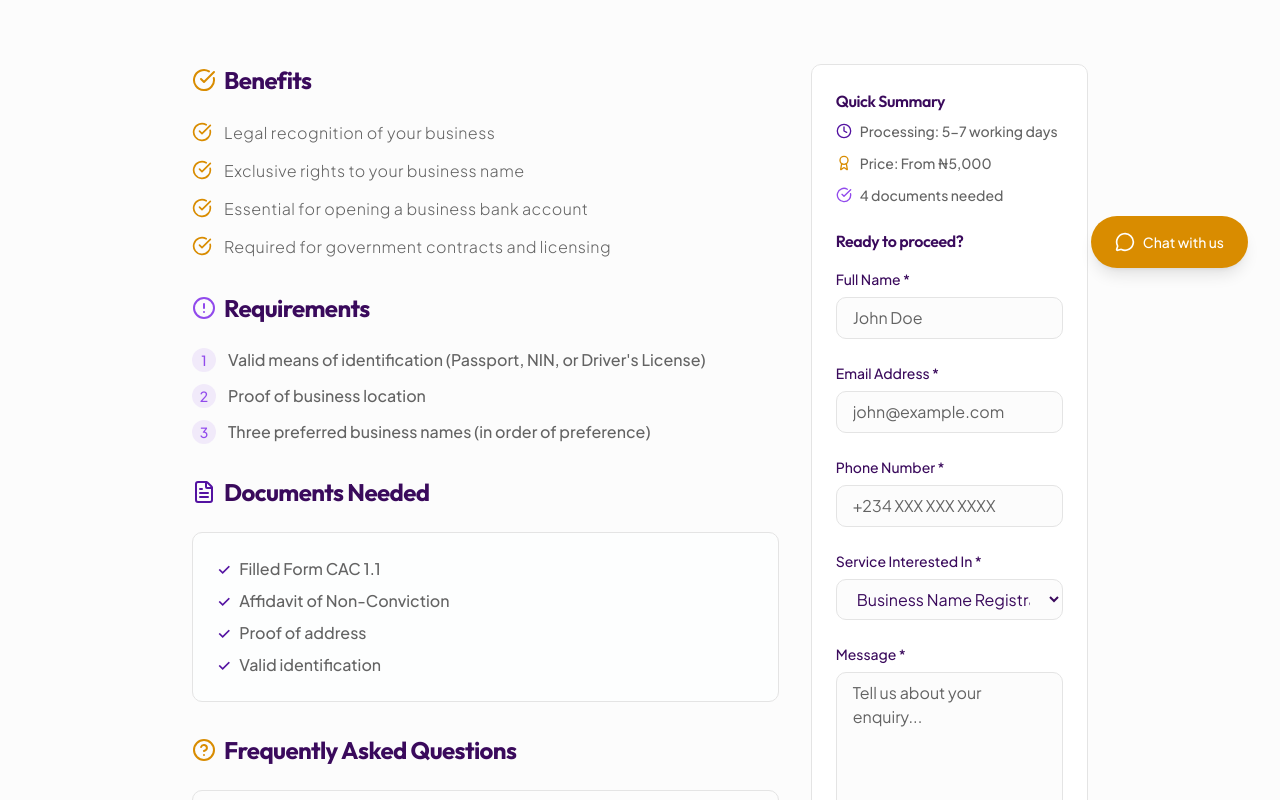
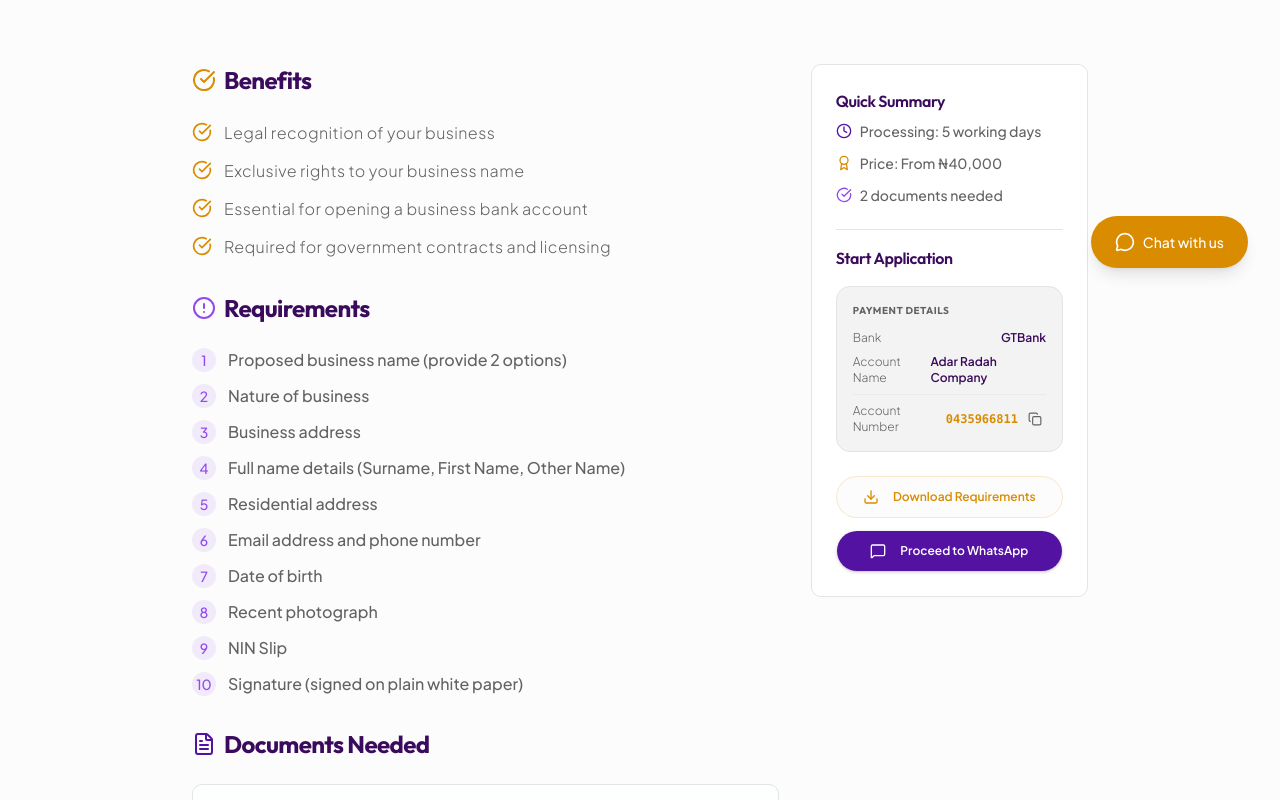
Before and after one commit to Sliver14/adah-radah, a Next.js app: page /services/business-name-registration in a window 1280 px wide. Shown: the part 500-1300 px from the top of the page. Built offline with nearby package versions, Linux system fonts and the light colour scheme.

Commit message:
feat: restructure services flow with requirements download, account details copy, and direct WhatsApp redirect

```diff
--- a/app/page.tsx
+++ b/app/page.tsx
@@ -809,19 +809,43 @@ export default function HomePage() {
             </div>
 
             {/* Right Column */}
-            <div className="p-6 border border-border bg-card rounded-2xl shadow-sm">
-              <span className="text-xs font-bold uppercase tracking-wider text-[#008069] mb-4 block">Services at a glance</span>
-              <div className="divide-y divide-border">
+            <div className="p-6 border border-border bg-card rounded-2xl shadow-sm space-y-6 md:col-span-1">
+              <span className="text-xs font-bold uppercase tracking-wider text-secondary mb-2 block">Services at a glance</span>
+              <div className="grid grid-cols-1 md:grid-cols-2 gap-x-8 gap-y-6">
                 {[
-                  { label: 'Business Registration', val: 'BN, RC, & IT' },
-                  { label: 'Brand Protection', val: 'Trademark & Copyright' },
-                  { label: 'Compliance', val: 'Annual Returns, SCUML, Tax' },
-                  { label: 'Permits & Licences', val: 'NAFDAC, SON, State' },
-                  { label: 'Advisory & Planning', val: 'AI + Human' }
-                ].map((row, idx) => (
-                  <div key={idx} className="flex justify-between py-3 text-sm">
-                    <span className="text-muted-foreground font-medium">{row.label}</span>
-                    <span className="text-foreground font-semibold">{row.val}</span>
+                  {
+                    category: 'BUSINESS REGISTRATION',
+                    items: ['Business Name', 'Limited Liability Company']
+                  },
+                  {
+                    category: 'INCORPORATED TRUSTEES',
+                    items: ['NGO, Foundation, Association, Alumni, Charity Organization', 'Religious Organisations']
+                  },
+                  {
+                    category: 'COMPLIANCE',
+                    items: ['TIN & REV360', 'SCUML', 'Export License', 'NAFDAC Registration']
+                  },
+                  {
+                    category: 'BRAND PROTECTION',
+                    items: ['Trademark', 'Copyright']
+                  },
+                  {
+                    category: 'POST INCORPORATION',
+                    items: ['Annual Returns', 'Change of Director', 'Increase Of Share Capital']
+                  }
+                ].map((sec, idx) => (
+                  <div key={idx} className="space-y-2">
+                    <h4 className="text-[10px] font-bold tracking-wider text-foreground uppercase border-b border-border/60 pb-1">
+                      {sec.category}
+                    </h4>
+                    <ul className="space-y-1">
+                      {sec.items.map((item, itemIdx) => (
+                        <li key={itemIdx} className="text-xs text-muted-foreground flex items-start gap-1.5 font-light">
+                          <span className="h-1.5 w-1.5 rounded-full bg-secondary flex-shrink-0 mt-1.5" />
+                          <span>{item}</span>
+                        </li>
+                      ))}
+                    </ul>
                   </div>
                 ))}
               </div>
--- a/app/services/[slug]/page.tsx
+++ b/app/services/[slug]/page.tsx
@@ -2,7 +2,7 @@ import { notFound } from 'next/navigation'
 import type { Metadata } from 'next'
 import Link from 'next/link'
 import { Button } from '@/components/ui/button'
-import ContactForm from '@/components/ContactForm'
+import ServiceActionPanel from '@/components/ServiceActionPanel'
 import FAQAccordion from '@/components/FAQAccordion'
 import ServiceCard from '@/components/ServiceCard'
 import { getServiceBySlug, getRelatedServices, services } from '@/data/services'
@@ -176,21 +176,10 @@ export default async function ServicePage({ params }: ServicePageProps) {
                   </div>
                 </div>
 
-                <div>
-                  <h3 className="font-semibold text-foreground mb-4">Ready to proceed?</h3>
-                  <ContactForm
-                    defaultService={service.title}
-                    services={services}
-                  />
+                <div className="border-t border-border pt-4">
+                  <h3 className="font-semibold text-foreground mb-4">Start Application</h3>
+                  <ServiceActionPanel service={service} />
                 </div>
-
-                {/* CTA Button */}
-                <Link href="#enquiry-form" className="block">
-                  <Button className="w-full bg-primary hover:bg-primary/90 text-primary-foreground font-medium">
-                    Start Application
-                    <ArrowRight className="ml-2 h-4 w-4" />
-                  </Button>
-                </Link>
               </div>
             </div>
           </div>
@@ -258,13 +247,10 @@ export default async function ServicePage({ params }: ServicePageProps) {
               </div>
             </div>
 
-            {/* Contact Form */}
+            {/* Service Action Panel */}
             <div className="p-8 rounded-lg border border-border bg-card">
-              <h3 className="text-xl font-semibold text-foreground mb-6">Send Us an Enquiry</h3>
-              <ContactForm
-                defaultService={service.title}
-                services={services}
-              />
+              <h3 className="text-xl font-semibold text-foreground mb-6">Start Application</h3>
+              <ServiceActionPanel service={service} />
             </div>
           </div>
         </div>
--- /dev/null
+++ b/components/ServiceActionPanel.tsx
@@ -0,0 +1,115 @@
+'use client'
+
+import { useState } from 'react'
+import { Button } from '@/components/ui/button'
+import { Check, Copy, Download, MessageSquare } from 'lucide-react'
+import type { Service } from '@/data/services'
+
+interface ServiceActionPanelProps {
+  service: Service
+}
+
+export default function ServiceActionPanel({ service }: ServiceActionPanelProps) {
+  const [copied, setCopied] = useState(false)
+
+  const handleCopy = () => {
+    navigator.clipboard.writeText('0435966811')
+    setCopied(true)
+    setTimeout(() => setCopied(false), 2000)
+  }
+
+  const handleDownload = () => {
+    const content = `
+ADAH RADAH COMPANY
+==================================
+SERVICE: ${service.title.toUpperCase()}
+PROCESSING TIME: ${service.timeline}
+PRICE: ${service.price || 'Contact us'}
+
+REQUIREMENTS NEEDED FROM YOU:
+${service.requirements.map((r, i) => `${i + 1}. ${r}`).join('\n')}
+
+WHAT YOU WILL RECEIVE (DELIVERABLES):
+${service.documents.map((d, i) => `- ${d}`).join('\n')}
+
+==================================
+PAYMENT DETAILS:
+Bank: GTBank
+Account Name: Adar Radah Company
+Account Number: 0435966811
+==================================
+
+How to proceed:
+1. Pay the fee to the GTBank account above.
+2. Click 'Proceed to WhatsApp' on our website or message +234 806 920 4009.
+3. Send your proof of payment and the required documents listed above.
+`
+    const blob = new Blob([content.trim()], { type: 'text/plain;charset=utf-8' })
+    const url = URL.createObjectURL(blob)
+    const link = document.createElement('a')
+    link.href = url
+    link.download = `${service.slug}-requirements.txt`
+    document.body.appendChild(link)
+    link.click()
+    document.body.removeChild(link)
+    URL.revokeObjectURL(url)
+  }
+
+  const whatsappLink = `https://wa.me/2348069204009?text=Hi+Adah+Radah%2C+I+want+to+start+registration+for+${encodeURIComponent(service.title)}.`
+
+  return (
+    <div className="space-y-6">
+      {/* Account Details Box */}
+      <div className="bg-muted/50 rounded-xl p-4 border border-border">
+        <h4 className="text-[10px] font-bold uppercase tracking-wider text-muted-foreground mb-3">Payment Details</h4>
+        <div className="space-y-2 text-sm text-foreground">
+          <div className="flex justify-between items-center text-xs">
+            <span className="text-muted-foreground font-light">Bank</span>
+            <span className="font-semibold text-foreground">GTBank</span>
+          </div>
+          <div className="flex justify-between items-center text-xs">
+            <span className="text-muted-foreground font-light">Account Name</span>
+            <span className="font-semibold text-foreground">Adar Radah Company</span>
+          </div>
+          <div className="flex justify-between items-center gap-2 pt-2 border-t border-border/60 mt-1.5">
+            <span className="text-xs text-muted-foreground font-light">Account Number</span>
+            <div className="flex items-center gap-1.5">
+              <span className="font-mono font-bold text-secondary text-xs">0435966811</span>
+              <button
+                onClick={handleCopy}
+                className="p-1 rounded hover:bg-muted text-muted-foreground hover:text-foreground transition-all"
+                title="Copy Account Number"
+              >
+                {copied ? <Check className="h-3.5 w-3.5 text-green-600 animate-pulse" /> : <Copy className="h-3.5 w-3.5" />}
+              </button>
+            </div>
+          </div>
+        </div>
+      </div>
+
+      {/* Actions */}
+      <div className="space-y-3">
+        <Button
+          onClick={handleDownload}
+          variant="outline"
+          className="w-full border-secondary/20 hover:border-secondary text-secondary hover:bg-secondary/5 font-semibold text-xs py-5"
+        >
+          <Download className="mr-2 h-4 w-4" />
+          Download Requirements
+        </Button>
+
+        <a
+          href={whatsappLink}
+          target="_blank"
+          rel="noopener noreferrer"
+          className="block w-full"
+        >
+          <Button className="w-full bg-primary hover:bg-primary/95 text-white font-semibold text-xs py-5 shadow-sm">
+            <MessageSquare className="mr-2 h-4 w-4" />
+            Proceed to WhatsApp
+          </Button>
+        </a>
+      </div>
+    </div>
+  )
+}
--- a/data/services.ts
+++ b/data/services.ts
@@ -23,10 +23,10 @@ export const services: Service[] = [
     slug: 'business-name-registration',
     title: 'Business Name Registration',
     description: 'Register your business name with the Corporate Affairs Commission (CAC) to operate legally in Nigeria.',
-    shortDescription: 'Get your business name registered with CAC',
+    shortDescription: 'Business name registration in Nigeria is the process of legally registering a business name for the purpose of trading. It can be used by either a sole proprietor or a partnership.',
     icon: 'Building2',
-    timeline: '5-7 working days',
-    price: 'From ₦5,000',
+    timeline: '5 working days',
+    price: 'From ₦40,000',
     benefits: [
       'Legal recognition of your business',
       'Exclusive rights to your business name',
@@ -34,15 +34,20 @@ export const services: Service[] = [
       'Required for government contracts and licensing',
     ],
     requirements: [
-      'Valid means of identification (Passport, NIN, or Driver\'s License)',
-      'Proof of business location',
-      'Three preferred business names (in order of preference)',
+      'Proposed business name (provide 2 options)',
+      'Nature of business',
+      'Business address',
+      'Full name details (Surname, First Name, Other Name)',
+      'Residential address',
+      'Email address and phone number',
+      'Date of birth',
+      'Recent photograph',
+      'NIN Slip',
+      'Signature (signed on plain white paper)',
     ],
     documents: [
-      'Filled Form CAC 1.1',
-      'Affidavit of Non-Conviction',
-      'Proof of address',
-      'Valid identification',
+      'Business Certificate',
+      'CAC Status Report',
     ],
     faqs: [
       {
@@ -73,10 +78,10 @@ export const services: Service[] = [
     slug: 'limited-company-registration',
     title: 'Limited Company Registration',
     description: 'Establish your limited company with legal personality and limited liability protection.',
-    shortDescription: 'Formal company registration with limited liability',
+    shortDescription: 'A Limited Liability Company (LLC) is a Private Company Limited by Shares. It is a distinct legal entity from the owners, ensuring complete protection of personal assets.',
     icon: 'Building',
-    timeline: '7-10 working days',
-    price: 'From ₦25,000',
+    timeline: '5 working days',
+    price: 'From ₦80,000',
     benefits: [
       'Limited liability protection for shareholders',
       'Separate legal entity distinct from owners',
@@ -85,18 +90,22 @@ export const services: Service[] = [
       'Enhanced credibility with clients and partners',
     ],
     requirements: [
-      'At least 2 directors and 1 shareholder',
-      'Valid identification for all directors',
-      'Memorandum and Articles of Association',
-      'Company secretary',
+      'Proposed company name (provide 2 options)',
+      'Nature of business',
+      'Business address',
+      'Full name details (Surname, First Name, Other Name) of directors/shareholders',
+      'Shares allotment details',
+      'Residential address',
+      'Email address and phone number',
+      'Date of birth',
+      'NIN Slip (or any other valid Nigerian ID card)',
+      'Signature (signed on plain white paper)',
     ],
     documents: [
-      'Form CAC 2 (Memorandum of Association)',
-      'Form CAC 3 (Articles of Association)',
-      'Form CAC 7 (Notice of Situation of Registered Office)',
-      'Director\'s consent form',
-      'Affidavit of Compliance',
-      'Proof of address for registered office',
+      'Company Certificate',
+      'CAC Status Report',
+      'Memorandum of Association',
+      'Articles of Association',
     ],
     faqs: [
       {
@@ -123,10 +132,10 @@ export const services: Service[] = [
     slug: 'ngo-registration',
     title: 'NGO Registration',
     description: 'Register your non-governmental organization with full legal recognition and tax-exempt status.',
-    shortDescription: 'Professional NGO and non-profit registration',
+    shortDescription: 'Registration of non-profit organizations including foundations, associations, forums, clubs, charity organizations, and alumni that do not engage in trading goods or services for profit.',
     icon: 'Heart',
-    timeline: '10-14 working days',
-    price: 'From ₦15,000',
+    timeline: '6 weeks',
+    price: 'From ₦200,000',
     benefits: [
       'Legal recognition as a nonprofit organization',
       'Eligibility for tax exemption',
@@ -135,17 +144,20 @@ export const services: Service[] = [
       'Access to government grants and support',
     ],
     requirements: [
-      'Board of trustees or governing council',
-      'Constitution/bye-laws',
-      'Mission statement and objectives',
-      'Bank account details',
+      'Proposed names (provide 2 options)',
+      'List of aims and objectives',
+      'Registered office address',
+      'Email address',
+      'Details of each trustee (First Name, Other Name, Surname, Date of Birth, Email, Phone, Address)',
+      'Role designation (President or Secretary only)',
+      'Trustee photograph',
+      'Valid ID card (NIN/Driver\'s License/International Passport)',
+      'Signature (signed on plain white paper)',
     ],
     documents: [
-      'Completed NGO registration forms',
-      'Constitution and bye-laws',
-      'List of trustees with their details',
-      'Proof of organizational address',
-      'Board resolution',
+      'Certificate of Incorporation',
+      'CAC Status Report',
+      'Approved Constitution',
     ],
     faqs: [
       {
@@ -168,10 +180,10 @@ export const services: Service[] = [
     slug: 'incorporated-trustees-registration',
     title: 'Incorporated Trustees Registration',
     description: 'Register incorporated trustees for managing charitable or community trust purposes.',
-    shortDescription: 'Incorporated trustees for charitable trusts',
+    shortDescription: 'Registration of non-profit organizations including foundations, associations, forums, clubs, religious organisations, and alumni that do not engage in trading goods or services for profit.',
     icon: 'Users',
-    timeline: '8-12 working days',
-    price: 'From ₦12,000',
+    timeline: '6 weeks',
+    price: 'From ₦200,000',
     benefits: [
       'Legal status for managing trust assets',
       'Perpetual succession regardless of member changes',
@@ -179,17 +191,20 @@ export const services: Service[] = [
       'Simplified administration of charitable work',
     ],
     requirements: [
-      'At least 3 trustees',
-      'Trust deed or agreement',
-      'Valid identification for all trustees',
-      'Purpose statement',
+      'Proposed names (provide 2 options)',
+      'List of aims and objectives',
+      'Registered office address',
+      'Email address',
+      'Details of each trustee (First Name, Other Name, Surname, Date of Birth, Email, Phone, Address)',
+      'Role designation (President or Secretary only)',
+      'Trustee photograph',
+      'Valid ID card (NIN/Driver\'s License/International Passport)',
+      'Signature (signed on plain white paper)',
     ],
     documents: [
-      'Trust deed',
-      'List of trustees with addresses',
-      'Board resolution',
-      'Proof of registered address',
-      'Affidavit of Compliance',
+      'Certificate of Incorporation',
+      'CAC Status Report',
+      'Approved Constitution',
     ],
     faqs: [
       {
@@ -208,10 +223,10 @@ export const services: Service[] = [
     slug: 'trademark-registration',
     title: 'Trademark Registration',
     description: 'Protect your brand with official trademark registration from the Nigerian Intellectual Property Office.',
-    shortDescription: 'Secure your brand with trademark protection',
+    shortDescription: "Trademark registration is the official process of legally protecting your brand's unique identity. It means getting the government's permission to own your brand assets so that nobody else can copy or use them.",
     icon: 'Shield',
-    timeline: '4-6 months',
-    price: 'From ₦30,000',
+    timeline: '4 weeks',
+    price: 'From ₦70,000',
     benefits: [
       'Exclusive rights to use your trademark nationally',
       'Legal protection against infringement',
@@ -220,17 +235,16 @@ export const services: Service[] = [
       'Foundation for international trademark registration',
     ],
     requirements: [
-      'Clear representation of the mark (logo/text)',
-      'List of goods/services to be covered',
-      'Evidence of use (or intention to use)',
-      'Priority country reference (if applicable)',
+      'Name of company',
+      'Registration Number (if applicable)',
+      'Address',
+      'Representatives of company',
+      'Phone number and email address',
+      'Nature of business',
+      'Trademark name or logo design',
     ],
     documents: [
-      'TM form with mark representation',
-      'Goods and services classification',
-      'Proof of use (specimens)',
-      'Priority document (if claiming priority)',
-      'Power of Attorney (if using agent)',
+      'Trademark Acceptance Letter',
     ],
     faqs: [
       {
@@ -243,7 +257,7 @@ export const services: Service[] = [
       },
       {
         question: 'How much does trademark registration cost?',
-        answer: 'Starting from ₦30,000 depending on the number of classes and complexity.',
+        answer: 'Starting from ₦70,000 depending on the number of classes and complexity.',
       },
       {
         question: 'Can I register my trademark internationally?',
@@ -257,9 +271,9 @@ export const services: Service[] = [
     slug: 'annual-returns-filing',
     title: 'Annual Returns Filing',
     description: 'Stay compliant with mandatory annual returns filing to CAC and maintain your company\'s good standing.',
-    shortDescription: 'Keep your company compliant with annual filings',
+    shortDescription: 'Annual Returns is a compulsory yearly financial obligation remitted to the Corporate Affairs Commission. Payment is compulsory for all businesses, associations, and religious organisations in Nigeria. The Corporate Affairs Commission has the right to delist defaulting companies.',
     icon: 'FileText',
-    timeline: '3-5 working days',
+    timeline: '3 working days',
     price: 'From ₦8,000',
     benefits: [
       'Maintain legal good standing with CAC',
@@ -269,17 +283,10 @@ export const services: Service[] = [
       'Demonstrate corporate governance',
     ],
     requirements: [
-      'Directors and shareholders register',
-      'Updated company information',
-      'Financial statements (if applicable)',
-      'Secretary\'s sign-off',
+      'CAC Registration Number (RC / BN / IT Number)',
     ],
     documents: [
-      'Form CAC 6 (Directors)',
-      'Form CAC 8 (Shareholders)',
-      'Form CAC 7 (Registered Office)',
-      'Form CAC 14 (Accounting records)',
-      'Annual financial statements',
+      'Acknowledgement Letter for filing and payment of Annual Returns (for all years paid)',
     ],
     faqs: [
       {
@@ -353,7 +360,7 @@ export const services: Service[] = [
     shortDescription: 'Anti-money laundering compliance registration',
     icon: 'Lock',
     timeline: '5-7 working days',
-    price: 'From ₦10,000',
+    price: 'From ₦60,000',
     benefits: [
       'Compliance with financial regulations',
       'Access to financial services',
```
